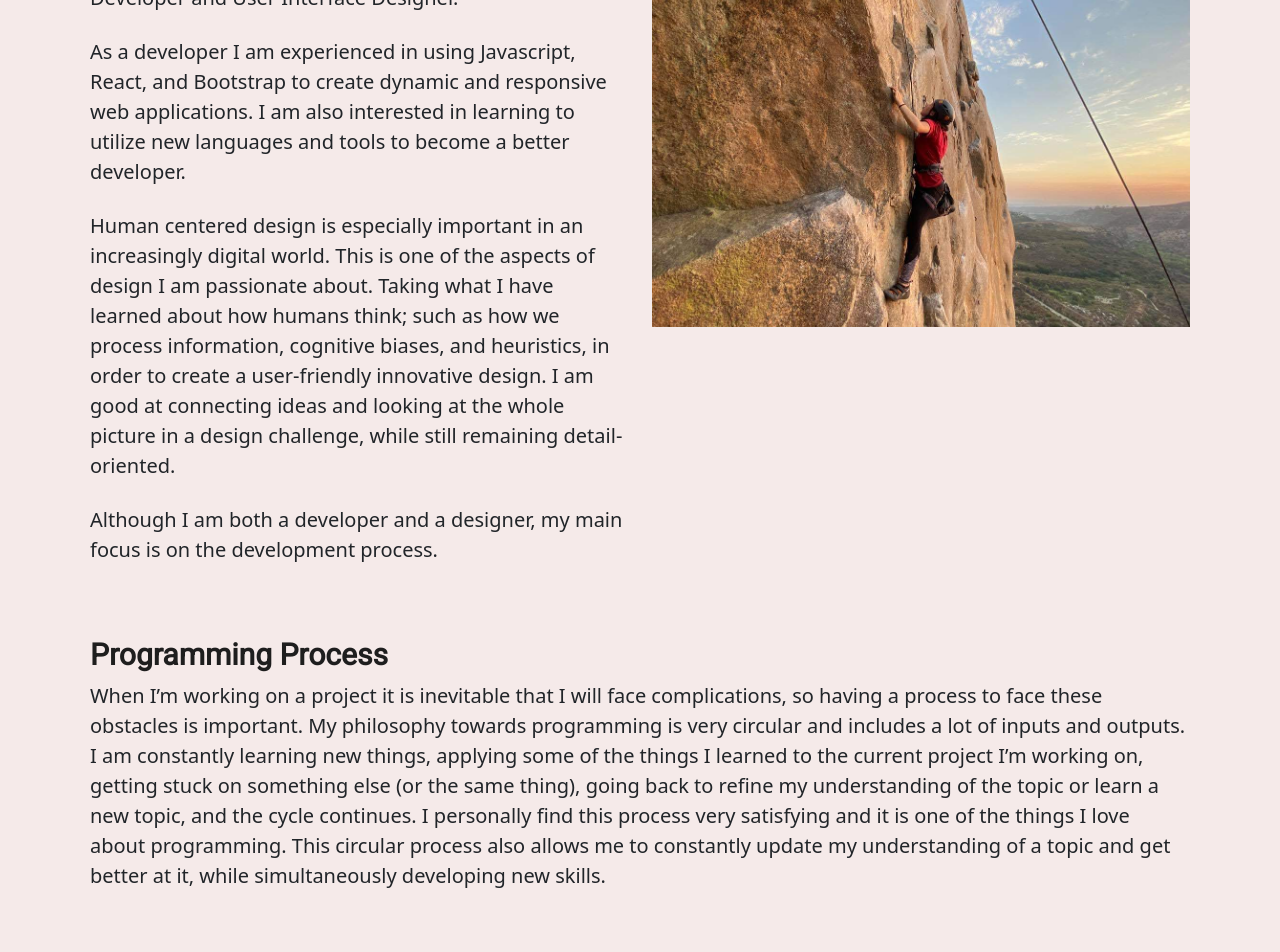
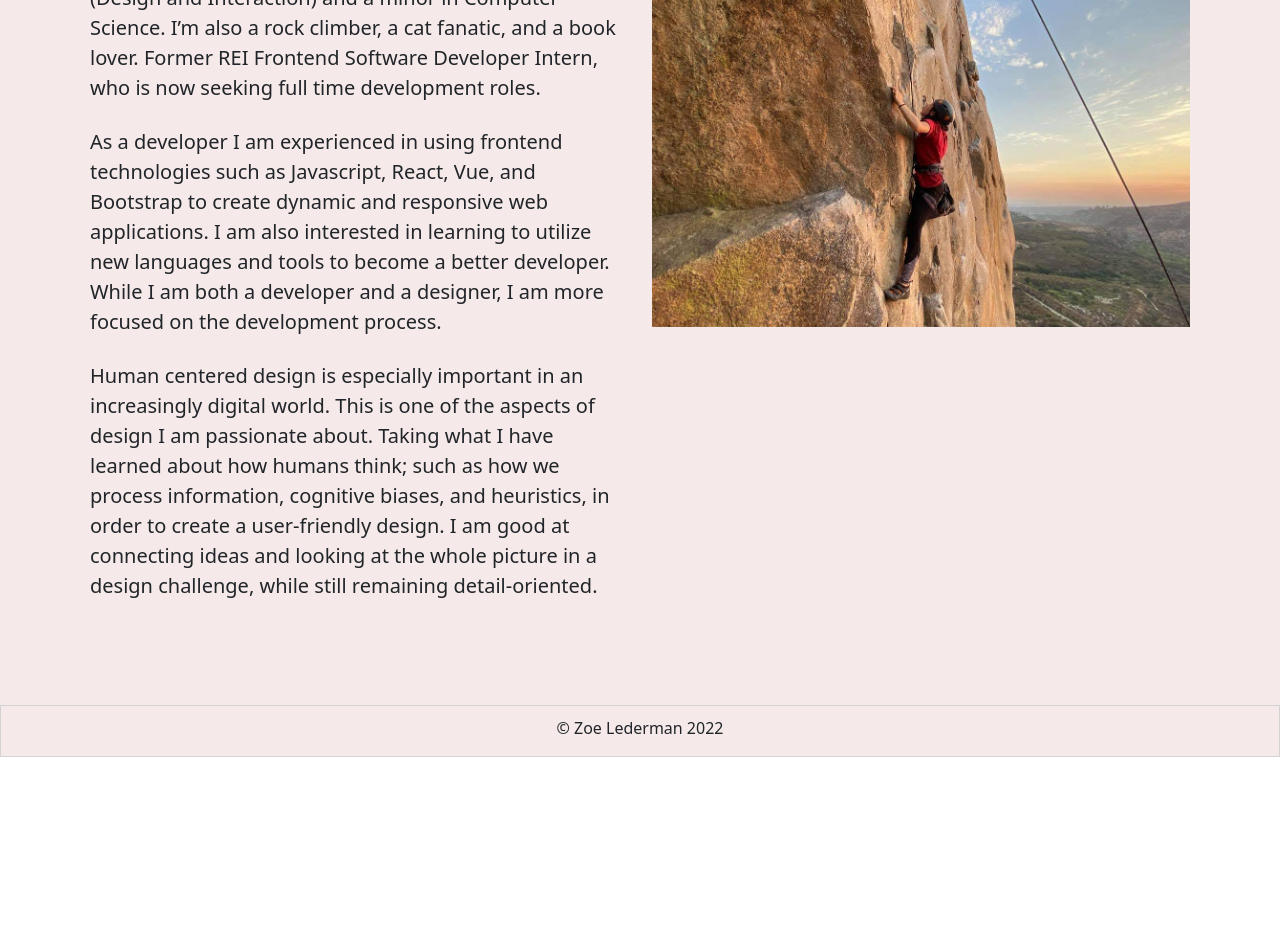
Before and after one commit to zlederma/portfolio-website, a React (Create React App) app: page / in a window 1280 px wide. Shown: the part 1100-2052 px from the top of the page. After the commit the page ends 1857 px from the top, so only its background shows below. Built offline with nearby package versions, Linux system fonts and the light colour scheme.

Commit message:
Made some copy changes

```diff
--- a/src/components/AboutMe.js
+++ b/src/components/AboutMe.js
@@ -35,33 +35,19 @@ export default function AboutMe() {
                         <Row>
                             <Col lg={6} sm={12} xs={12}>
                                 <p className={pClass} style={pStyle}>
-                                    I’m a Junior at UC: San Diego, a New Mexican, a rock climber, a cat fanatic, a book lover. I’m also a Front-End Developer and User Interface Designer. </p>
+                                    Determined, fast-learning and detail oriented UC: San Diego graduate with a degree in Cognitive Science (Design and Interaction) and a minor in Computer Science. I’m also a rock climber, a cat fanatic, and a book lover. Former REI Frontend Software Developer Intern, who is now seeking full time development roles.  </p>
 
                                 <p className={pClass} style={pStyle}>
-                                    As a developer I am experienced in using Javascript, React, and Bootstrap to create dynamic and responsive web applications. I am also interested in learning to utilize new languages and tools to become a better developer. </p>
+                                    As a developer I am experienced in using frontend technologies such as Javascript, React, Vue, and Bootstrap to create dynamic and responsive web applications. I am also interested in learning to utilize new languages and tools to become a better developer. While I am both a developer and a designer, I am more focused on the development process.  </p>
 
                                 <p className={pClass} style={pStyle}>
-                                    Human centered design is especially important in an increasingly digital world. This is one of the aspects of design I am passionate about. Taking what I have learned about how humans think; such as how we process information, cognitive biases, and heuristics, in order to create a user-friendly innovative design. I am good at connecting ideas and looking at the whole picture in a design challenge, while still remaining detail-oriented. </p>
-
-                                <p className={pClass} style={pStyle}>
-                                    Although I am both a developer and a designer, my main focus is on the development process.
-
-                                </p>
+                                    Human centered design is especially important in an increasingly digital world. This is one of the aspects of design I am passionate about. Taking what I have learned about how humans think; such as how we process information, cognitive biases, and heuristics, in order to create a user-friendly design. I am good at connecting ideas and looking at the whole picture in a design challenge, while still remaining detail-oriented.</p>
                             </Col>
                             <Col lg={6} sm={6} xs={6}>
                                 <Image className={imgClass} src={climbingPhoto} style={{ width: "100%" }} />
                             </Col>
                         </Row>
                     </div>
-                    <h2 className={h2Class} style={h2Style}> Programming Process</h2>
-                    <p className={pClass} style={pStyle}>
-                        When I’m working on a project it is inevitable that I will face complications, so having a process to face these obstacles is important.
-                        My philosophy towards programming is very circular and includes a lot of inputs and outputs. I am constantly learning new things, applying
-                        some of the things I learned to the current project I’m working on, getting stuck on something else (or the same thing),
-                        going back to refine my understanding of the topic or learn a new topic, and the cycle continues. I personally find this process
-                        very satisfying and it is one of the things I love about programming. This circular process also allows me to constantly
-                        update my understanding of a topic and get better at it, while simultaneously developing new skills.
-                    </p>
                     <div style={{ minHeight: "80px" }}></div>
                 </div>
             </div>
--- a/src/components/Footer.js
+++ b/src/components/Footer.js
@@ -5,7 +5,7 @@ export default function Footer() {
         <div style={{ border: "1px solid lightgray", minWidth: "100vw", backgroundColor: "#f5eae9", display: "flex", justifyContent: "center", alignContent: "center" }}>
             <div className="mx-4" style={{ maxWidth: "1100px" }}>
                 <div style={{ height: "10px" }}></div>
-                <p> &copy; Zoe Lederman 2021</p>
+                <p> &copy; Zoe Lederman 2022</p>
             </div>
         </div >
     )
```
